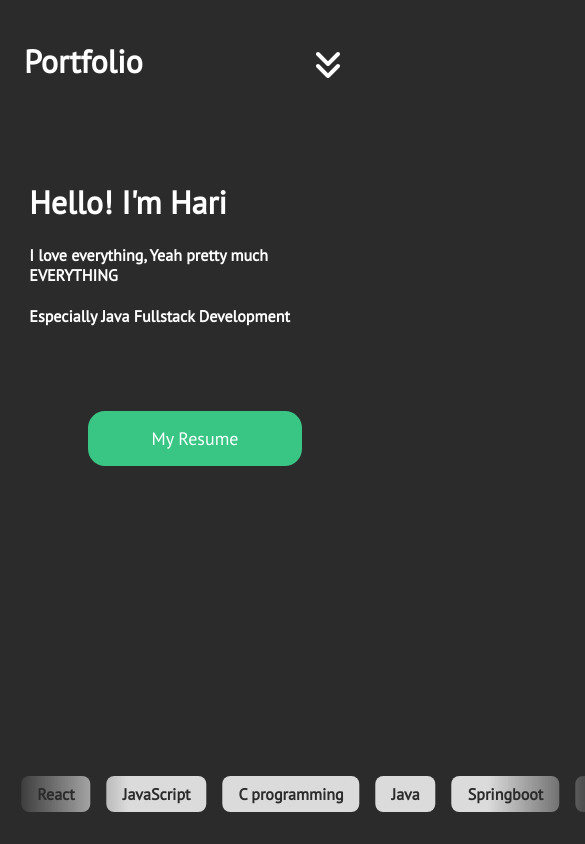
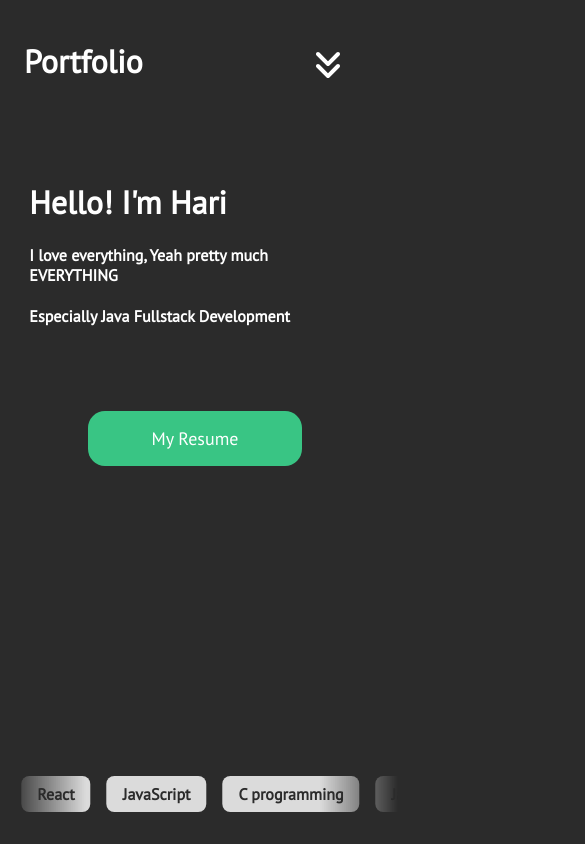
Before and after one commit to Hari-GS/my-portfolio, a React (Create React App) app in the folder my-app/: page / in a window 390 px wide. Shown: the top 844 px of the page, 585 px wide, since content can reach past the window. Built offline with nearby package versions, Linux system fonts and the light colour scheme.

Commit message:
another update

```diff
--- a/my-app/src/Components/HeroStyles.css
+++ b/my-app/src/Components/HeroStyles.css
@@ -136,6 +136,7 @@
         bottom: 1rem;
         position: absolute;
         margin-left: 0;
-        max-width: 90;
+        max-width: 100%;
+        align-self: center;
     }
 }
--- a/my-app/src/Components/ProjectData.js
+++ b/my-app/src/Components/ProjectData.js
@@ -10,7 +10,7 @@ function ProjectData() {
         <div>
             <ProjectCard
                 heading="Tour Travel Booking Website"
-                text={"- Developed a tour travel  website for thanjavur (a historical city in south india) \n\n- It has capability of  booking a tour package with sign up option\n\n- Note : Backend not developed yet \n\n- My contribution to this project is 100%"}
+                text={"- Developed a tour travel  website for thanjavur (a historical city in south india) \n\n- Note that Backend not developed yet. \n\n- "}
                 gitlink={"https://github.com/Hari-GS/e-com.git"}
                 gitlinksText={"https://github.com/Hari-GS/e-com.git"}
                 techstack={"React js"}
```
